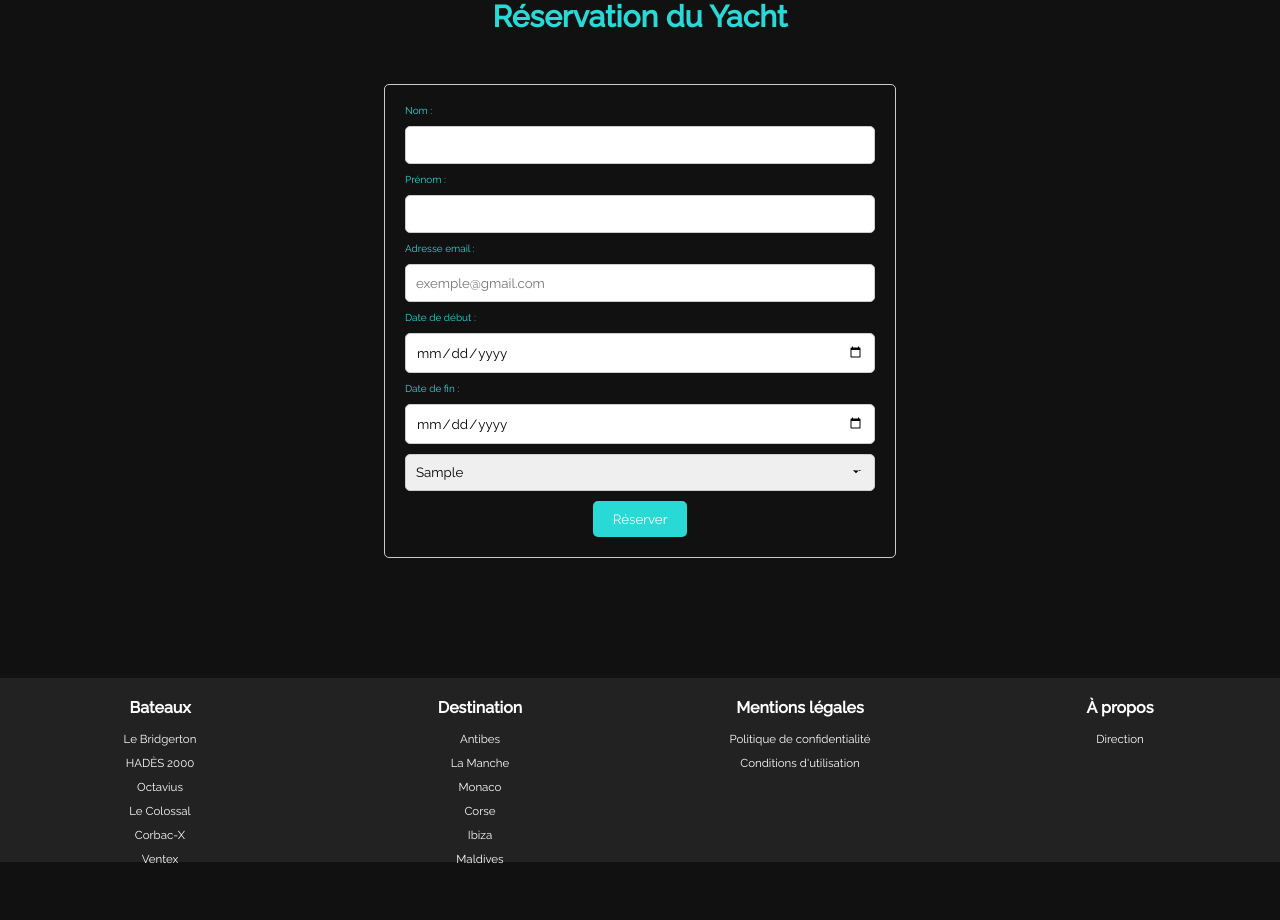
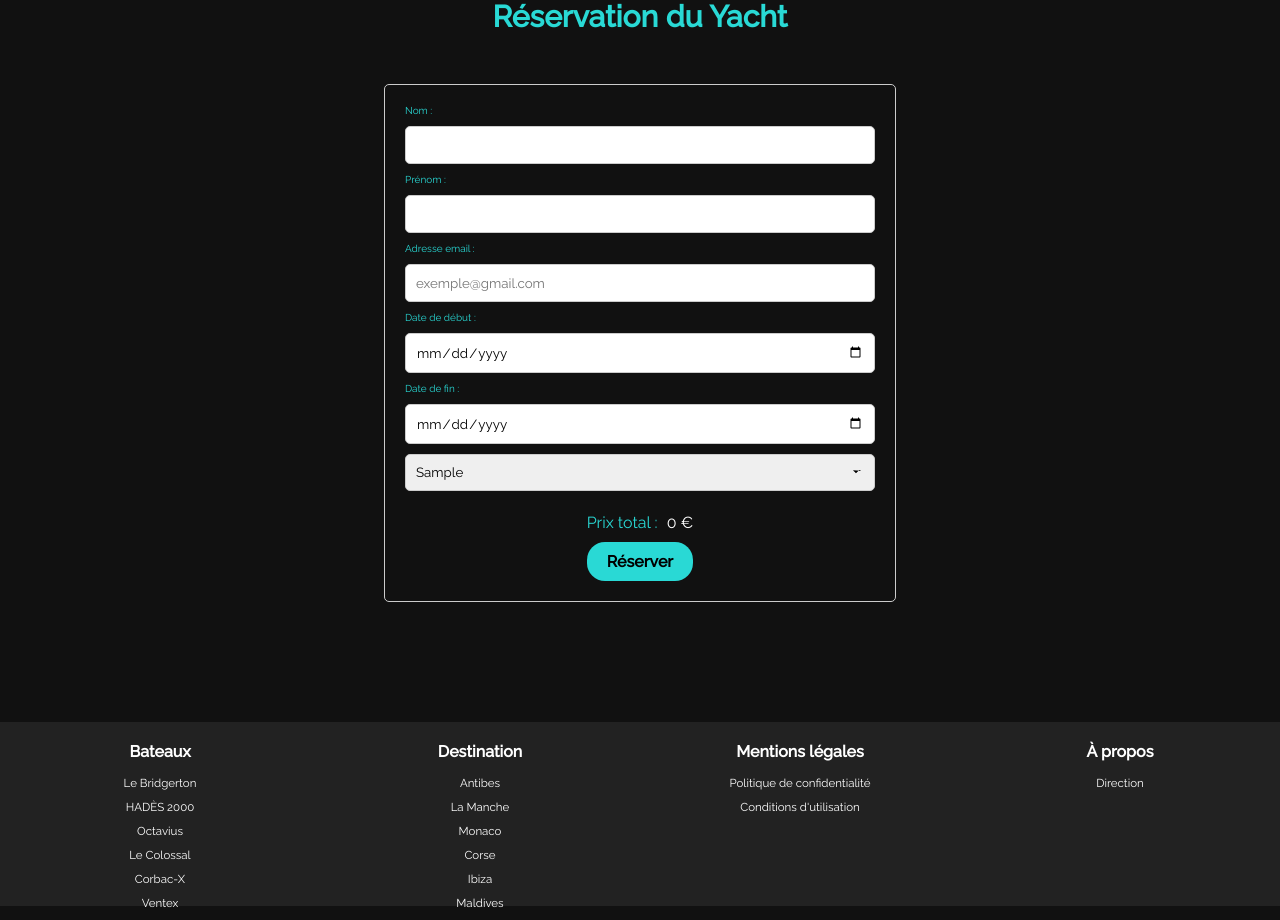
Before and after one commit to BomberQLF/SAE_Resa_Web, a PHP site: page /formulaire.php in a window 1280 px wide. Shown: the part 136-1056 px from the top of the page. Before the commit the page ends 1000 px from the top, so only its background shows below. Run offline with PHP 8.4, Linux system fonts and the light colour scheme; tables that the repository leaves empty or names only in its code hold one stand-in row (values such as "Sample post"); data that the repository does not hold is empty.

Commit message:
Save du 12/05/24

```diff
--- a/formulaire.php
+++ b/formulaire.php
@@ -61,17 +61,25 @@
     <?php
     // Connexion à la base de données
     $db = new PDO('mysql:host=localhost;dbname=sae_resa_web;port=8889', 'root', 'root');
-    $stmt = $db->prepare("SELECT modele, id_bateaux FROM sae_bateaux ORDER BY modele ASC");
+    $stmt = $db->prepare("SELECT modele, id_bateaux, prixParJour FROM sae_bateaux ORDER BY modele ASC");
     $stmt->execute();
     $yachts = $stmt->fetchAll(PDO::FETCH_ASSOC);
 
     $idReservation = isset($_GET['id']) ? $_GET['id'] : null;
 
+    // Stock les prix dans un array en JS
+    echo '<script>';
+    echo 'var yachtPrices = {';
+    foreach ($yachts as $yacht) {
+        echo "'" . $yacht['id_bateaux'] . "': " . $yacht['prix'] . ',';
+    }
+    echo '};';
+    echo '</script>';
 
 
     ?>
 
-    <section>
+    <section id="formulaire">
         <h2 id="form-title">Réservation du Yacht</h2>
         <form action="traitement.php" method="post">
             <label for="nom">Nom :</label>
@@ -91,13 +99,18 @@
 
             <select name="modele" id="modele">
                 <?php foreach ($yachts as $yacht) { ?>
-                    <option value="<?php echo $yacht['id_bateaux']?>" <?php echo $yacht['id_bateaux'] == $idReservation ? " selected=selected" : ""; ?>>
-                        <?php echo $yacht['modele']?>
+                    <option value="<?php echo $yacht['id_bateaux'] ?>" <?php echo $yacht['id_bateaux'] == $idReservation ? " selected=selected" : ""; ?>>
+                        <?php echo $yacht['modele'] ?>
                     </option>
                 <?php } ?>
             </select>
 
-            <input type="submit" value="Réserver">
+            <div id="prix-total-input">
+                <div id="prix-total"><span>Prix total :</span> <span id="total-price">0 €</span></div>
+                <input type="submit" id="reserver" name="reserver" value="Réserver">
+            </div>
+
+
         </form>
     </section>
 
--- a/script.js
+++ b/script.js
@@ -1,5 +1,5 @@
 document.addEventListener("DOMContentLoaded", function () {
-  fetch('destinations.json').then(function (response) {
+  fetch("destinations.json").then(function (response) {
     response.json().then(function (destinations) {
       // CSS POUR LES APPERCUS
       // Sélectionner la boîte sur laquelle vous voulez appliquer l'effet
@@ -155,4 +155,45 @@ document.addEventListener("DOMContentLoaded", function () {
       }
     });
   });
+
+  const yachtPrices = {
+    1: 56000,
+    2: 86000,
+    3: 42000,
+    4: 140000,
+    5: 75000,
+    6: 38000,
+  };
+
+  // Sélectionner les éléments du formulaire
+  const yachtSelect = document.getElementById("modele");
+  const dateDebutInput = document.getElementById("date_debut");
+  const dateFinInput = document.getElementById("date_fin");
+  const prixTotalDiv = document.getElementById("prix-total");
+
+  // Ajouter un écouteur d'événement pour détecter les changements dans le formulaire
+  yachtSelect.addEventListener("change", calculatePrice);
+  dateDebutInput.addEventListener("change", calculatePrice);
+  dateFinInput.addEventListener("change", calculatePrice);
+
+  // Fonction pour calculer le prix
+  function calculatePrice() {
+    // Obtenir les valeurs sélectionnées dans le formulaire
+    const yachtId = yachtSelect.value;
+    const dateDebut = new Date(dateDebutInput.value);
+    const dateFin = new Date(dateFinInput.value);
+
+    // Calculer le nombre de jours réservés
+    const diffTime = Math.abs(dateFin - dateDebut);
+    const diffDays = Math.ceil(diffTime / (1000 * 60 * 60 * 24));
+
+    // Obtenir le prix du bateau sélectionné
+    const yachtPrice = yachtPrices[yachtId];
+
+    // Calculer le prix total
+    const price = diffDays * yachtPrice;
+
+    // Afficher le prix total dans le formulaire
+    prixTotalDiv.textContent = `Prix total : ${price} €`;
+  }
 });
--- a/yacht.css
+++ b/yacht.css
@@ -407,6 +407,7 @@ main .retour-page-precedente a {
 }
 
 form {
+  position: relative;
   display: flex;
   flex-wrap: wrap;
   justify-content: center;
@@ -433,13 +434,16 @@ input[type="date"] {
 }
 
 input[type="submit"] {
+  padding: 10px 20px;
   background-color: #29d9d5;
-  color: #fff;
-  padding: 10px 20px;
+  color: black;
+  text-decoration: none;
+  border-radius: 18px;
+  font-size: 1.6rem;
+  font-weight: bold;
   border: none;
-  border-radius: 5px;
   cursor: pointer;
-  margin-top: 10px;
+  transition: background-color 0.5s;
 }
 
 input[type="submit"]:hover {
@@ -486,3 +490,25 @@ section #form-title {
 #modele option {
   padding: 5px;
 }
+
+#prix-total-input {
+  display: flex;
+  flex-direction: column;
+  align-items: center;
+  margin-top: 22px;
+}
+
+#prix-total {
+  color: white;
+  font-size: 1.6rem;
+  margin-bottom: 10px;
+}
+
+#prix-total span:first-child {
+  color: #29d9d5;
+  margin-right: 5px;
+}
+
+#reservation-form {
+  position: relative;
+}
```
Lines whose indentation alone changed are shown as unchanged.
